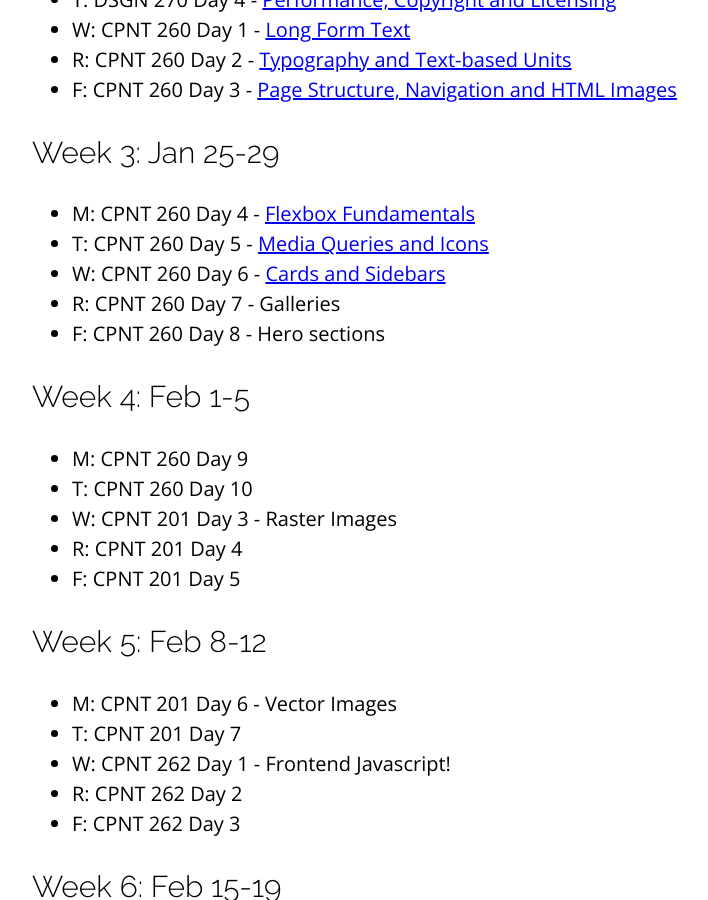
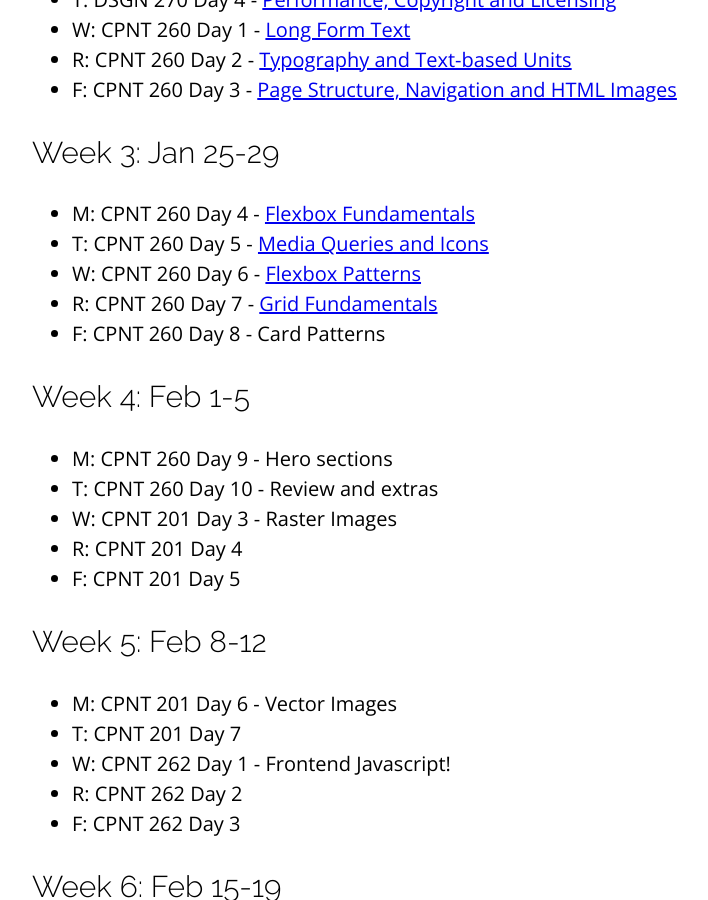
Before and after one commit to sait-wbdv/winter-2021, a Jekyll site: the page built from index.md, in a window 1280 px wide and 900 px high, scrolled down 653 px. Shown: the whole window, without its empty margins (96-804 px from the left). Built offline with Jekyll 4.4.1, drawn with Linux system fonts in a browser that asks for light colours; nearby versions of some CDN libraries.

```diff
--- a/index.md
+++ b/index.md
@@ -19,13 +19,13 @@ title: "Program Schedule"
 ## Week 3: Jan 25-29
 - M: CPNT 260 Day 4 - [Flexbox Fundamentals](/winter-2021{% link _posts/2021-01-25-flexbox.md %})
 - T: CPNT 260 Day 5 - [Media Queries and Icons](/winter-2021{% link _posts/2021-01-26-media-queries-icons.md %})
-- W: CPNT 260 Day 6 - [Cards and Sidebars](/winter-2021{% link _posts/2021-01-27-flexbox-patterns.md %})
-- R: CPNT 260 Day 7 - Galleries
-- F: CPNT 260 Day 8 - Hero sections
+- W: CPNT 260 Day 6 - [Flexbox Patterns](/winter-2021{% link _posts/2021-01-27-flexbox-patterns.md %})
+- R: CPNT 260 Day 7 - [Grid Fundamentals](/winter-2021{% link _posts/2021-01-28-grid-fundamentals.md %})
+- F: CPNT 260 Day 8 - Card Patterns
 
 ## Week 4: Feb 1-5
-- M: CPNT 260 Day 9
-- T: CPNT 260 Day 10
+- M: CPNT 260 Day 9 - Hero sections
+- T: CPNT 260 Day 10 - Review and extras
 - W: CPNT 201 Day 3 - Raster Images
 - R: CPNT 201 Day 4
 - F: CPNT 201 Day 5
```
Also changed, not shown: _posts/2021-01-28-grid-fundamentals.md (added, +23 -0 lines).
